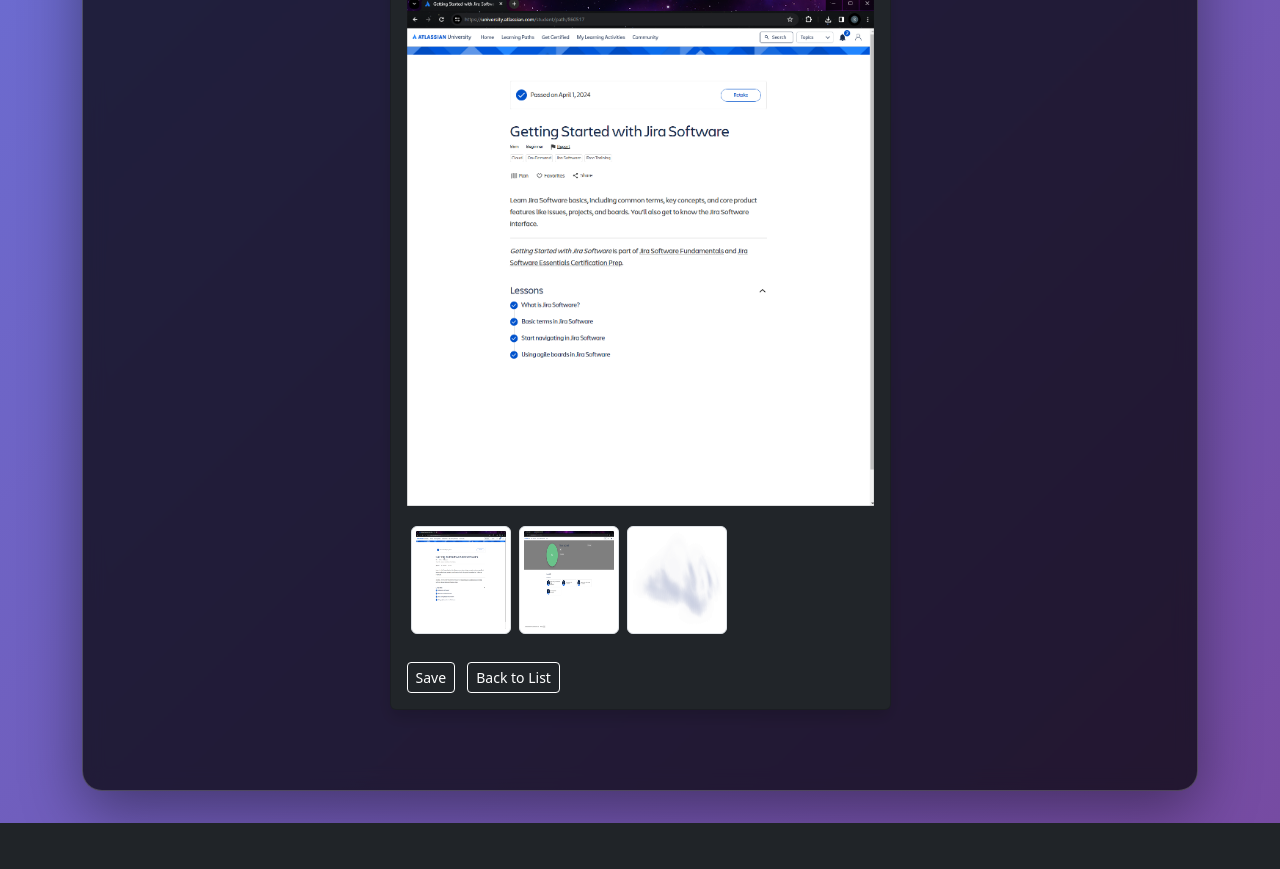
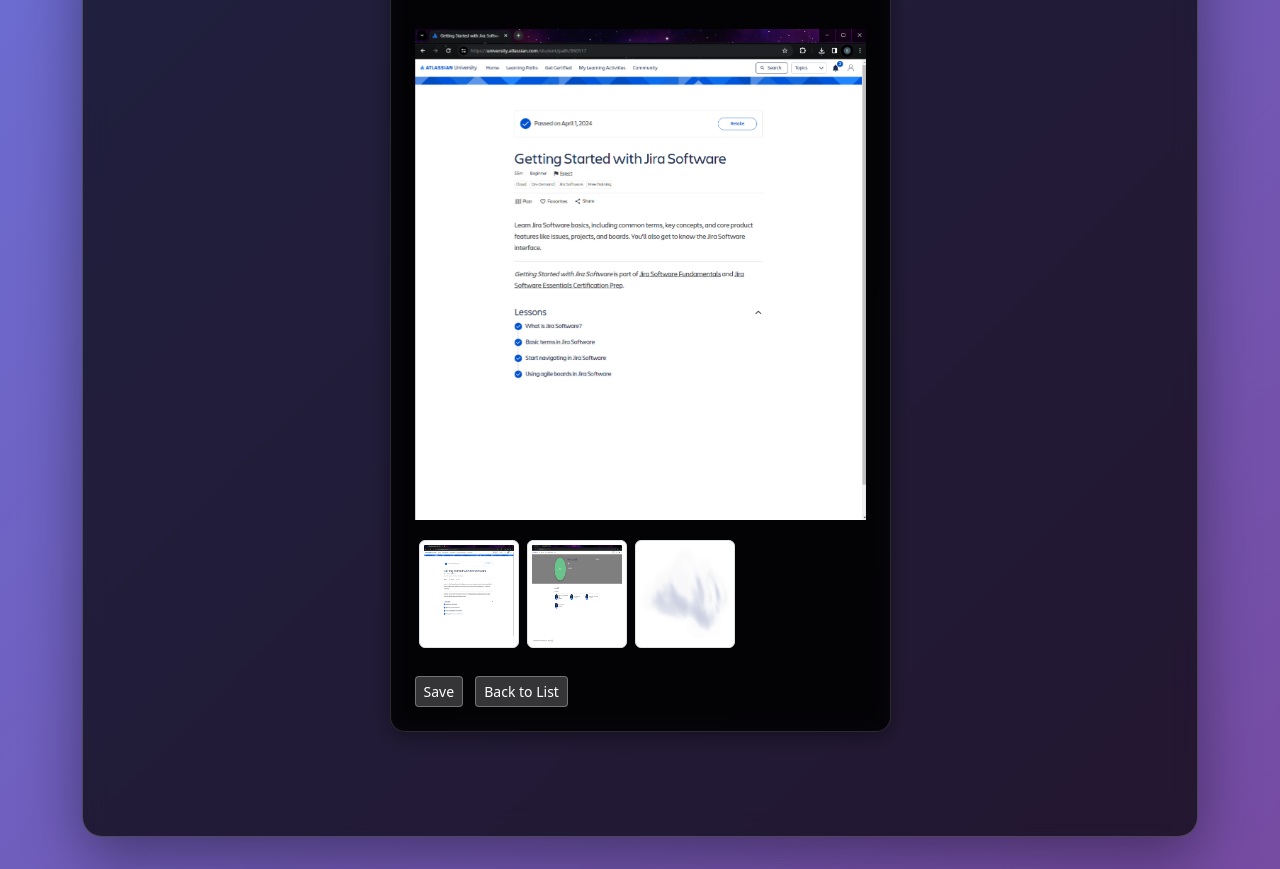
Before and after one commit to StuartLech/Hand-Up-Housing, a Django app: page /listing/1/ in a window 1280 px wide. Shown: the part 1261-2130 px from the top of the page. Before the commit the page ends 2084 px from the top, so only its background shows below. Run offline with Django 5.2, Linux system fonts and the light colour scheme; a user stored in the database is signed in; data comes from the database, SQL or seed files in the repository; data that the repository does not hold is empty.

Commit message:
Refine styles and apply cards (#37)

```diff
--- a/housing_app/templates/housing_app/enable_two_factor.html
+++ b/housing_app/templates/housing_app/enable_two_factor.html
@@ -3,7 +3,7 @@
 <div class="container my-5">
   <div class="row justify-content-center">
     <div class="col-md-6">
-      <div class="card bg-dark text-white shadow">
+      <div class="property-card">
         <div class="card-body">
           <h2 class="mb-4">Enable Two-Factor Authentication</h2>
           <p>
--- a/housing_app/templates/housing_app/favorite_list.html
+++ b/housing_app/templates/housing_app/favorite_list.html
@@ -3,7 +3,7 @@
 {% block content %}
 <h2 class="mb-4">My Saved Properties</h2>
 {% if listings %}
-  <table class="table table-dark table-bordered">
+  <table class="table table-dark table-bordered property-card">
     <thead>
       <tr>
         <th>Street</th>
--- a/housing_app/templates/housing_app/listing_create.html
+++ b/housing_app/templates/housing_app/listing_create.html
@@ -4,7 +4,7 @@
   <div class="row justify-content-center">
     <div class="col-md-6">
       <!-- Card wrapper -->
-      <div class="card bg-dark text-white shadow">
+      <div class="property-card">
         <div class="card-body">
           <h2 class="mb-4">Create Listing</h2>
           <form method="POST" enctype="multipart/form-data">
--- a/housing_app/templates/housing_app/listing_detail.html
+++ b/housing_app/templates/housing_app/listing_detail.html
@@ -4,7 +4,7 @@
   <div class="row justify-content-center">
     <div class="col-md-6">
       <!-- Card wrapper -->
-      <div class="card bg-dark text-white shadow">
+      <div class="property-card">
         <div class="card-body">
           <h2 class="mb-4">Listing Details</h2>
 
--- a/housing_app/templates/housing_app/listing_list.html
+++ b/housing_app/templates/housing_app/listing_list.html
@@ -154,7 +154,7 @@
 {% endif %}
 
 <!-- Table of results (Bootstrap table dark) -->
-<table class="table table-dark table-bordered">
+<table class="table table-dark table-bordered property-card">
   <thead>
     <tr>
       <th>Street</th>
--- a/housing_app/templates/housing_app/listing_update.html
+++ b/housing_app/templates/housing_app/listing_update.html
@@ -4,7 +4,7 @@
   <div class="row justify-content-center">
     <div class="col-md-6">
       <!-- Card wrapper -->
-      <div class="card bg-dark text-white shadow">
+      <div class="property-card">
         <div class="card-body">
           <h2 class="mb-4">Update Listing</h2>
           <form method="POST" enctype="multipart/form-data">
--- a/housing_app/templates/housing_app/scrape_api.html
+++ b/housing_app/templates/housing_app/scrape_api.html
@@ -3,7 +3,7 @@
 <div class="container my-5">
   <div class="row justify-content-center">
     <div class="col-md-6">
-      <div class="card bg-dark text-white shadow">
+      <div class="property-card">
         <div class="card-body">
           <h2 class="mb-4">Import Listings from API</h2>
           <form method="POST">
--- a/housing_app/templates/housing_app/scrape_listings.html
+++ b/housing_app/templates/housing_app/scrape_listings.html
@@ -3,7 +3,7 @@
 <div class="container my-5">
   <div class="row justify-content-center">
     <div class="col-md-6">
-      <div class="card bg-dark text-white shadow">
+      <div class="property-card">
         <div class="card-body">
           <h2 class="mb-4">Scrape Listings</h2>
           <form method="POST">
--- a/static/css/styles.css
+++ b/static/css/styles.css
@@ -39,6 +39,22 @@ body {
   backdrop-filter: blur(10px);
   border: 1px solid rgba(255, 255, 255, 0.2);
 }
+/* Individual card styling for forms and details */
+.property-card {
+  background: rgba(0, 0, 0, 0.7);
+  color: #fff;
+  border-radius: 15px;
+  padding: 1.5rem;
+  margin-bottom: 1.5rem;
+  box-shadow: 0 5px 20px rgba(0, 0, 0, 0.4);
+  backdrop-filter: blur(10px);
+  border: 1px solid rgba(255, 255, 255, 0.15);
+  transition: transform 0.3s ease, box-shadow 0.3s ease;
+}
+.property-card:hover {
+  transform: translateY(-3px);
+  box-shadow: 0 10px 30px rgba(0, 0, 0, 0.5);
+}
 
 /* Darker form controls */
 .form-control,
@@ -61,13 +77,21 @@ body {
 }
 
 /* Outline-light buttons for top-right that blend with navbar */
+.btn,
+button {
+  position: relative;
+  overflow: hidden;
+}
 .btn-outline-light {
-  border-color: #fff;
+  background: rgba(255, 255, 255, 0.2);
+  border-color: rgba(255, 255, 255, 0.3);
   color: #fff;
+  transition: all 0.3s ease;
 }
 .btn-outline-light:hover {
-  background-color: #fff;
-  color: #000;
+  background: rgba(255, 255, 255, 0.3);
+  color: #fff;
+  transform: translateY(-2px);
 }
 
 /* Light mode overrides */
@@ -83,8 +107,17 @@ body.light-mode .navbar-dark .navbar-brand {
 }
 body.light-mode .page-card {
   background: rgba(255, 255, 255, 0.95);
+color: #000;
+  border: 1px solid #dee2e6;
+}
+body.light-mode .property-card {
+  background: #fff;
   color: #000;
   border: 1px solid #dee2e6;
+}
+body.light-mode .property-card:hover {
+  box-shadow: 0 10px 30px rgba(0, 0, 0, 0.15);
+}
 }
 body.light-mode .form-control,
 body.light-mode .form-select {
@@ -96,12 +129,13 @@ body.light-mode .form-control::placeholder {
   color: #6c757d;
 }
 body.light-mode .btn-outline-light {
-  border-color: #000;
+  background: rgba(0, 0, 0, 0.1);
+  border-color: rgba(0, 0, 0, 0.2);
   color: #000;
 }
 body.light-mode .btn-outline-light:hover {
-  background-color: #000;
-  color: #fff;
+  background: rgba(0, 0, 0, 0.2);
+  color: #000;
 }
 body.light-mode table.table-dark {
   background-color: #fff;
```
